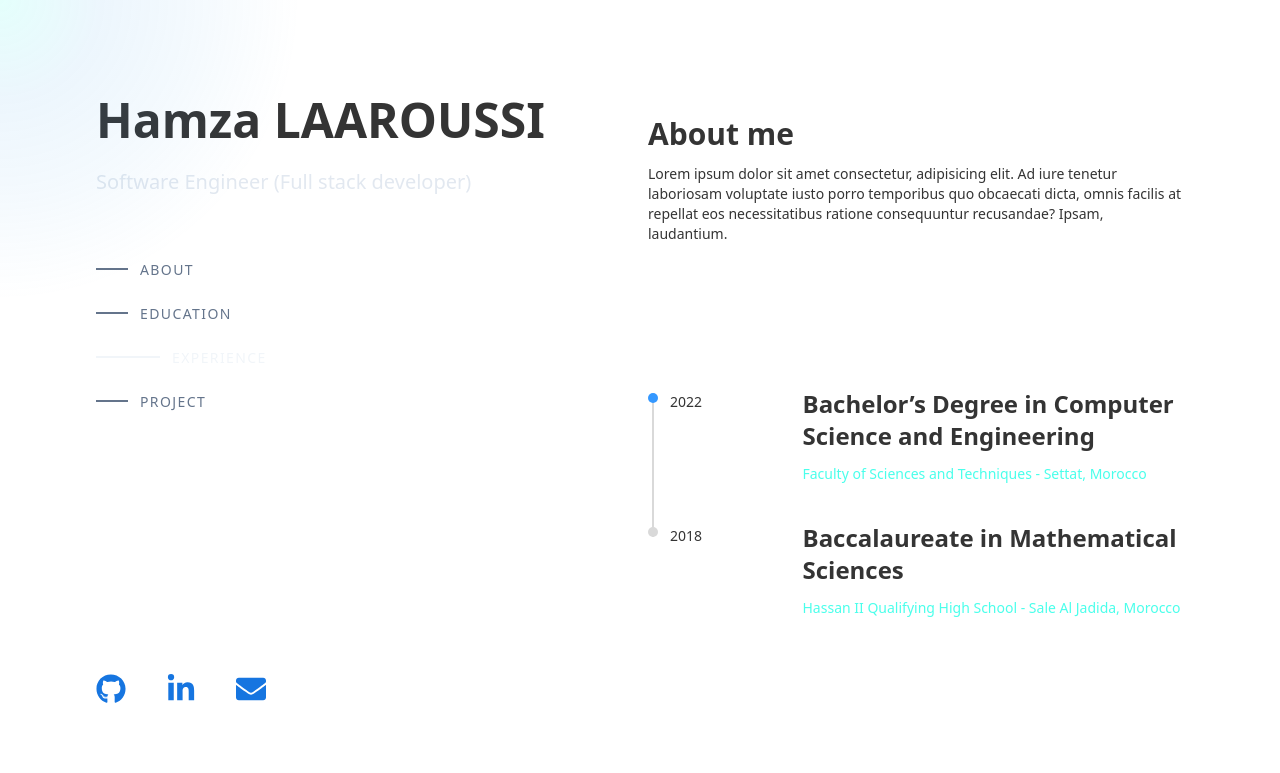
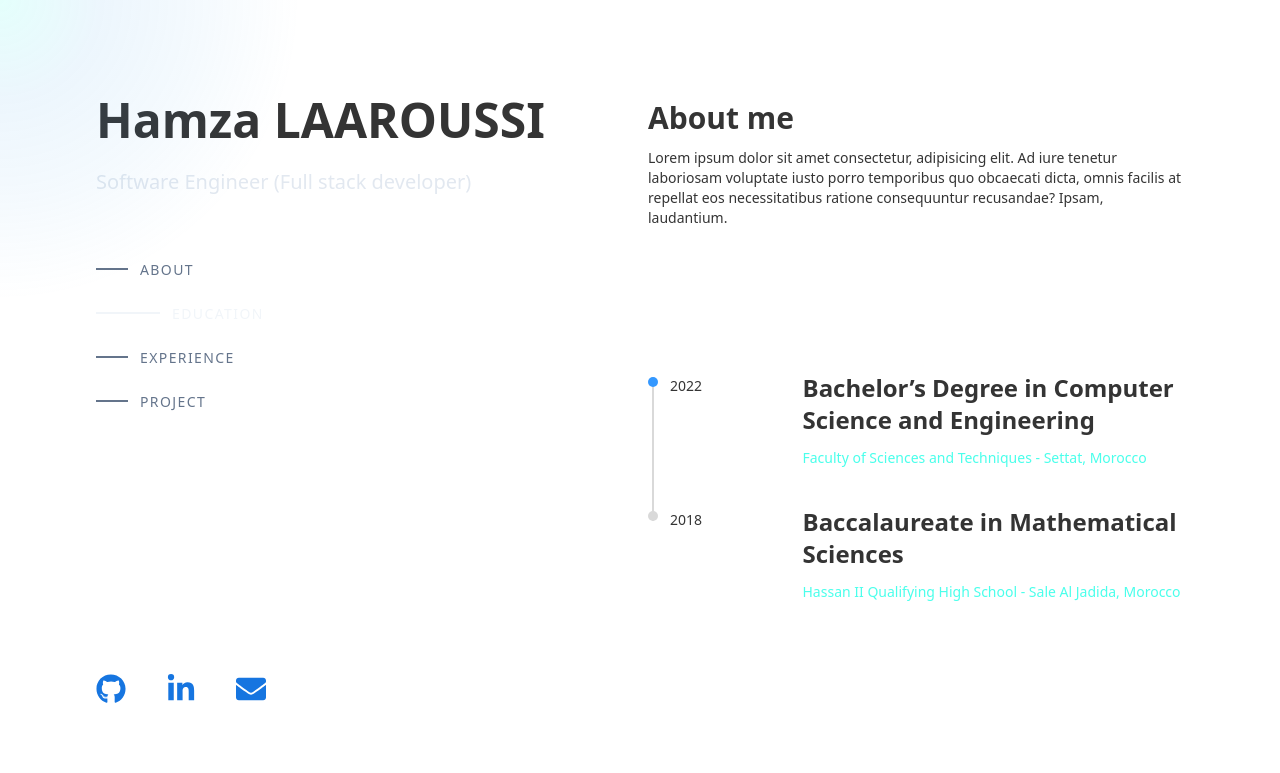
Before and after one commit to Hi-L0/my-portfolio, a Next.js app: page / in a window 1280 px wide. Shown: the top 773 px of the page. Built offline with nearby package versions, Linux system fonts and the light colour scheme.

Commit message:
fix: scrolling behaviour for about and education section

```diff
--- a/src/app/sections/MovingSection.tsx
+++ b/src/app/sections/MovingSection.tsx
@@ -17,15 +17,14 @@ function MovingSection() {
 
     // const [incr,setIncr]=useState(0)
 
-
     useEffect(()=>{
         const handleScroll = () => {
             const section1Top = section1Ref.current?.offsetTop || 0;
             const section2Top = section2Ref.current?.offsetTop || 0;
             const section3Top = section3Ref.current?.offsetTop || 0;
 
-            const scrollPosition = window.scrollY + window.innerHeight / 2;
-            console.log(scrollPosition,section1Top,section2Top);
+            const scrollPosition = window.scrollY + window.innerHeight / 4;
+            console.log(scrollPosition);
 
             if (scrollPosition>= section3Top) {
               setActiveSection(3);
@@ -43,27 +42,28 @@ function MovingSection() {
         }, [setActiveSection]);
 
 
-    useEffect(() => {
-        // Scroll to the section on page load if there's a hash in the URL
-        if (window.location.hash) {
-            const section = document.querySelector(window.location.hash);
-        //   var section_name:string=window.location.hash.slice(1)
-        //   console.log(section_name)
-        //   const _link=links.find(item=>section_name=item.title)
-        //   console.log(_link)
-        //   if(_link){
-        //       const section_id=_link.id
-        //       setActiveSection(section_id)
-        //   }
-            if (section) {
-            section.scrollIntoView({ behavior: 'smooth',block:'center' });
-            }
-        }
-    }, []);
+    // useEffect(() => {
+    //     // Scroll to the section on page load if there's a hash in the URL
+    //     if (window.location.hash) {
+    //         const section = document.querySelector(window.location.hash);
+    //     //   var section_name:string=window.location.hash.slice(1)
+    //     //   console.log(section_name)
+    //     //   const _link=links.find(item=>section_name=item.title)
+    //     //   console.log(_link)
+    //     //   if(_link){
+    //     //       const section_id=_link.id
+    //     //       setActiveSection(section_id)
+    //     //   }
+    //         if (section) {
+    //         section.scrollIntoView({ behavior: 'smooth',block:'center' });
+
+    //         }
+    //     }
+    // }, []);
 
   return (
     <div className='pt-24 lg:py-24'>
-        <section ref={section1Ref}>
+        <section ref={section1Ref} className='-mt-4'>
             <Aboutme/>
         </section>
         <section ref={section2Ref}>
```
